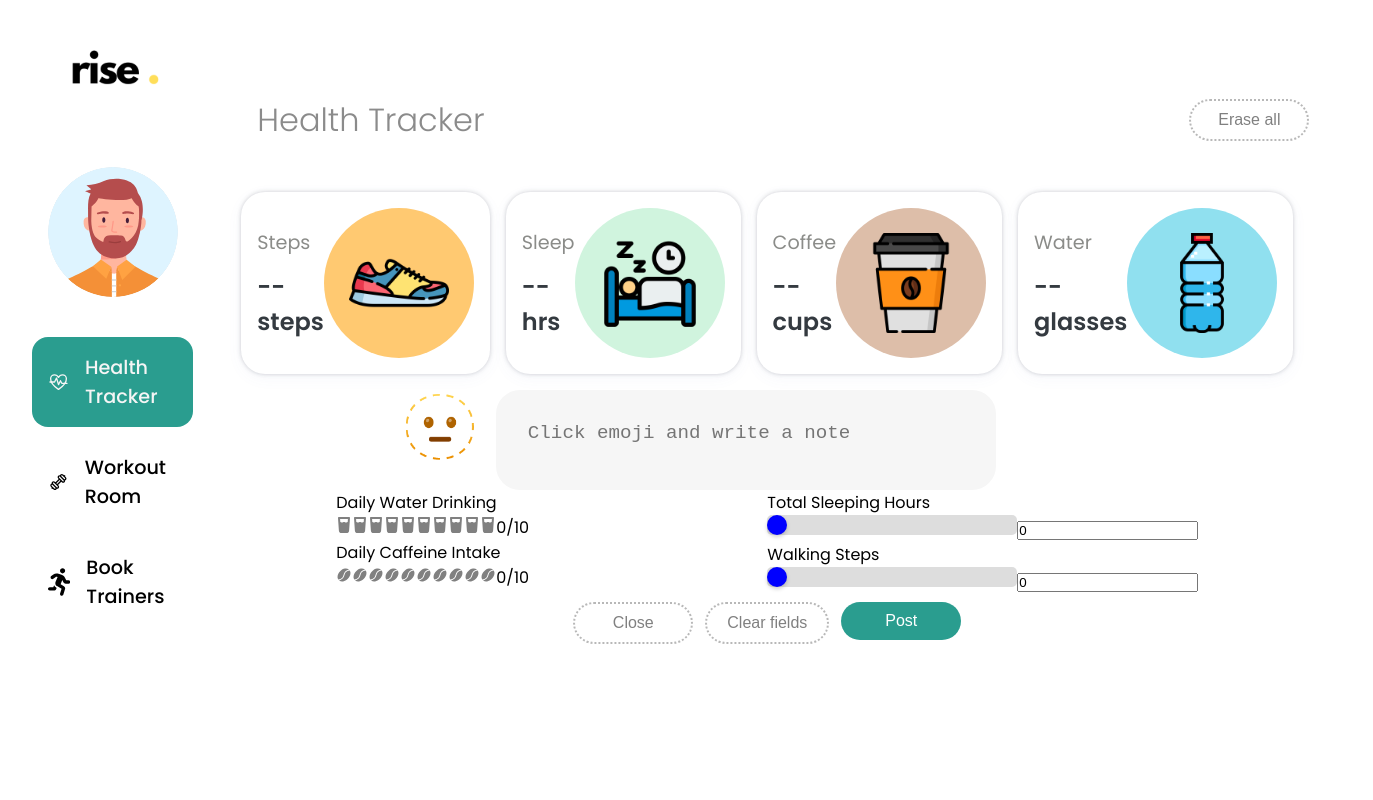
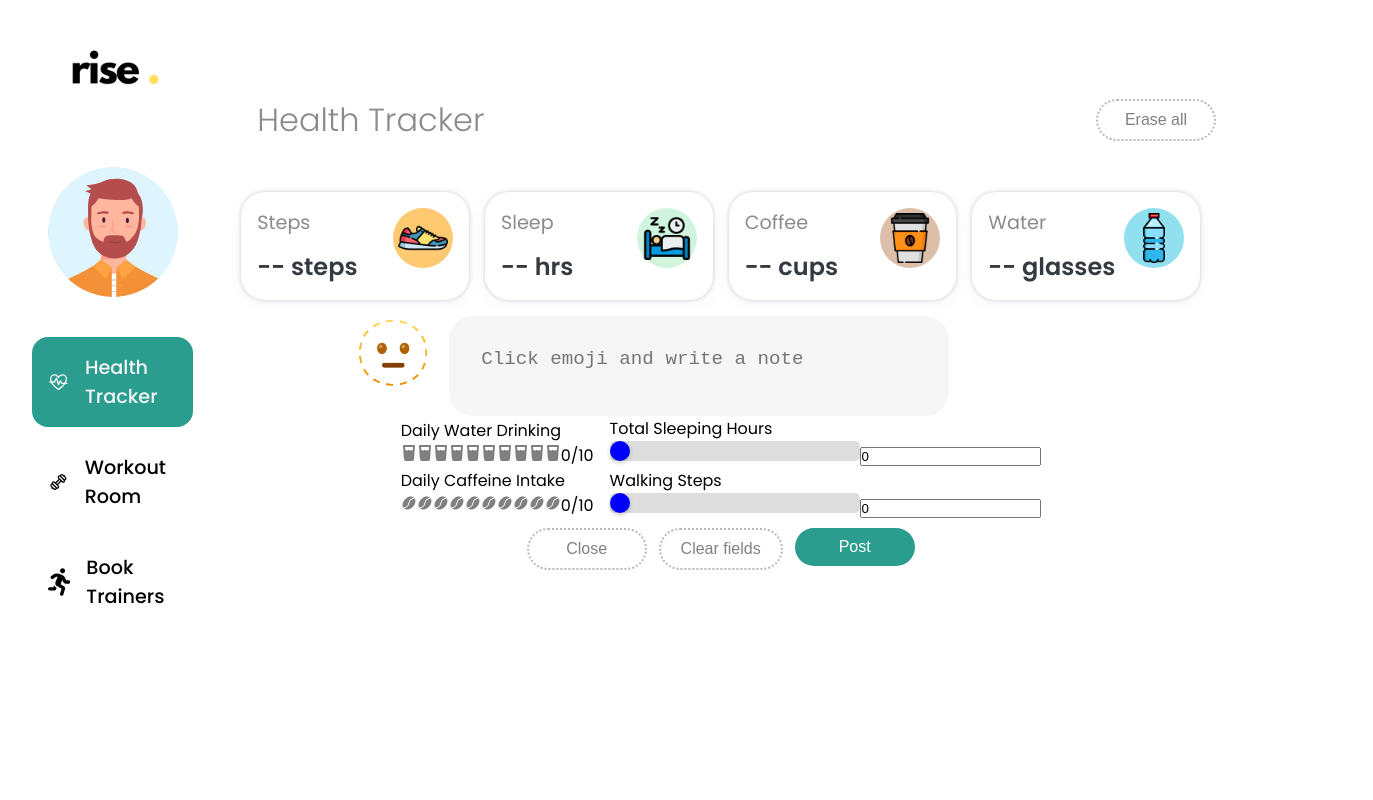
Before and after one commit to maysunktong/rise--app, a React (Vite) app: page / in a window 1280 px wide. Shown: the top 800 px of the page, 1373 px wide, since content can reach past the window. Built offline with nearby package versions, Linux system fonts and the light colour scheme.

Commit message:
Styled trackers and filters

```diff
--- a/src/components/Exercises/exercises.module.css
+++ b/src/components/Exercises/exercises.module.css
@@ -3,6 +3,7 @@
   display: flex;
   justify-content: center;
   flex-direction: column;
+  align-items: center;
   padding: 1rem;
 }
 
--- a/src/components/Tracker/index.jsx
+++ b/src/components/Tracker/index.jsx
@@ -190,7 +190,6 @@ const Tracker = ({ list, setList, isTrackerOpen, setIsTrackerOpen }) => {
                     {list[index].date} {list[index].time}
                   </p>
                 </div>
-
                 <div className={styles.summaryBottom}>
                   <p>{text}</p>
                   <div className={styles.summaryListFlex}>
--- a/src/components/Tracker/tracker.module.css
+++ b/src/components/Tracker/tracker.module.css
@@ -7,8 +7,11 @@
 }
 
 .trackerContainer {
-  display: grid;
-  grid-template-columns: 1fr 1fr;
+  display: flex;
+  justify-content: center;
+  align-items: center;
+  flex-wrap: wrap;
+  gap: 1rem;
 }
 
 .textField {
--- a/src/components/WidgetCard/healthCard.module.css
+++ b/src/components/WidgetCard/healthCard.module.css
@@ -2,6 +2,7 @@
   color: #8b8c89;
   display: flex;
   justify-content: space-between;
+  flex-wrap: wrap;
   padding: 1rem;
   border-radius: 24px;
   width: 100%;
@@ -16,7 +17,7 @@
 }
 
 .widgetImageContainer {
-  width: 150px;
+  min-width: 60px;
   aspect-ratio: 1;
   border-radius: 50%;
   display: flex;
--- a/src/components/WidgetCard/index.jsx
+++ b/src/components/WidgetCard/index.jsx
@@ -24,7 +24,7 @@ const WidgetCard = ({ value, category }) => {
       <div>
         {widget && (
           <div className={`${styles.widgetImageContainer} ${styles[category]}`}>
-            <img src={widget.image} alt={category} width={100} />
+            <img src={widget.image} alt={category} width={50} />
           </div>
         )}
       </div>
```
